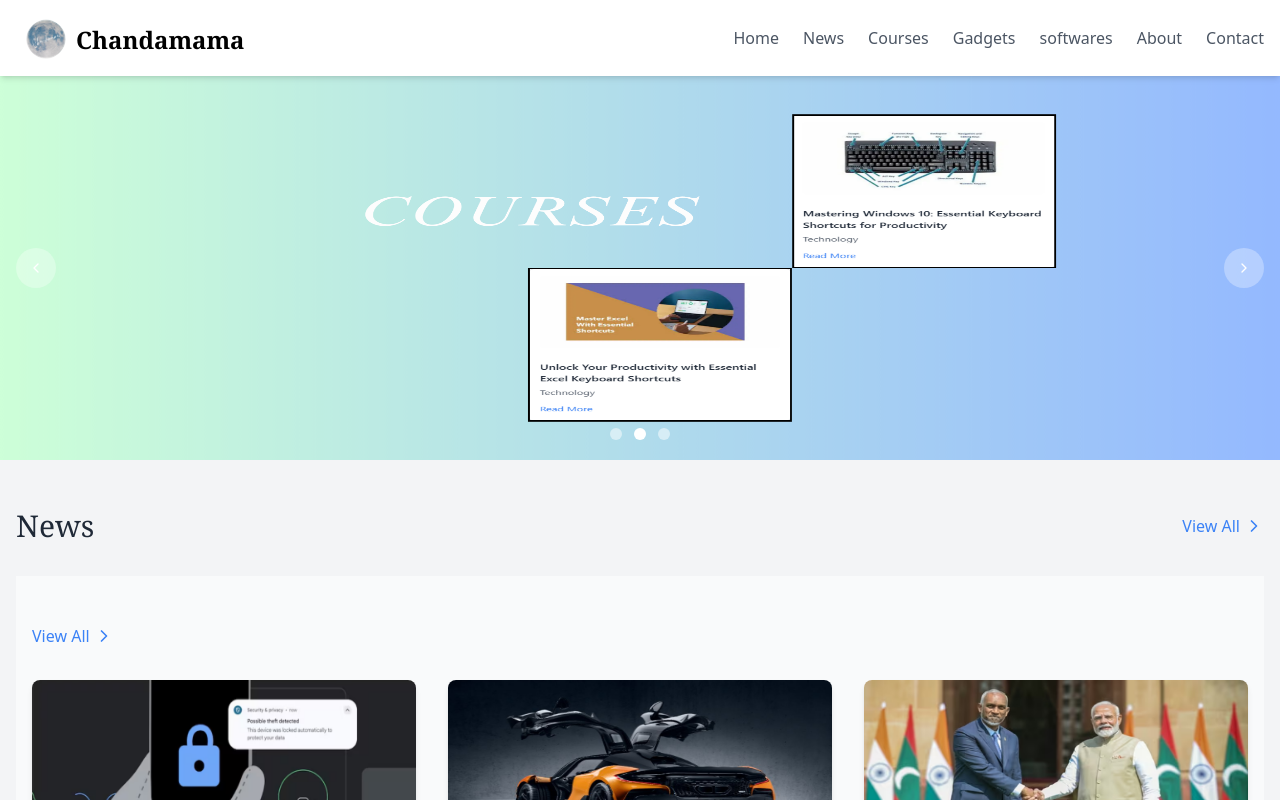
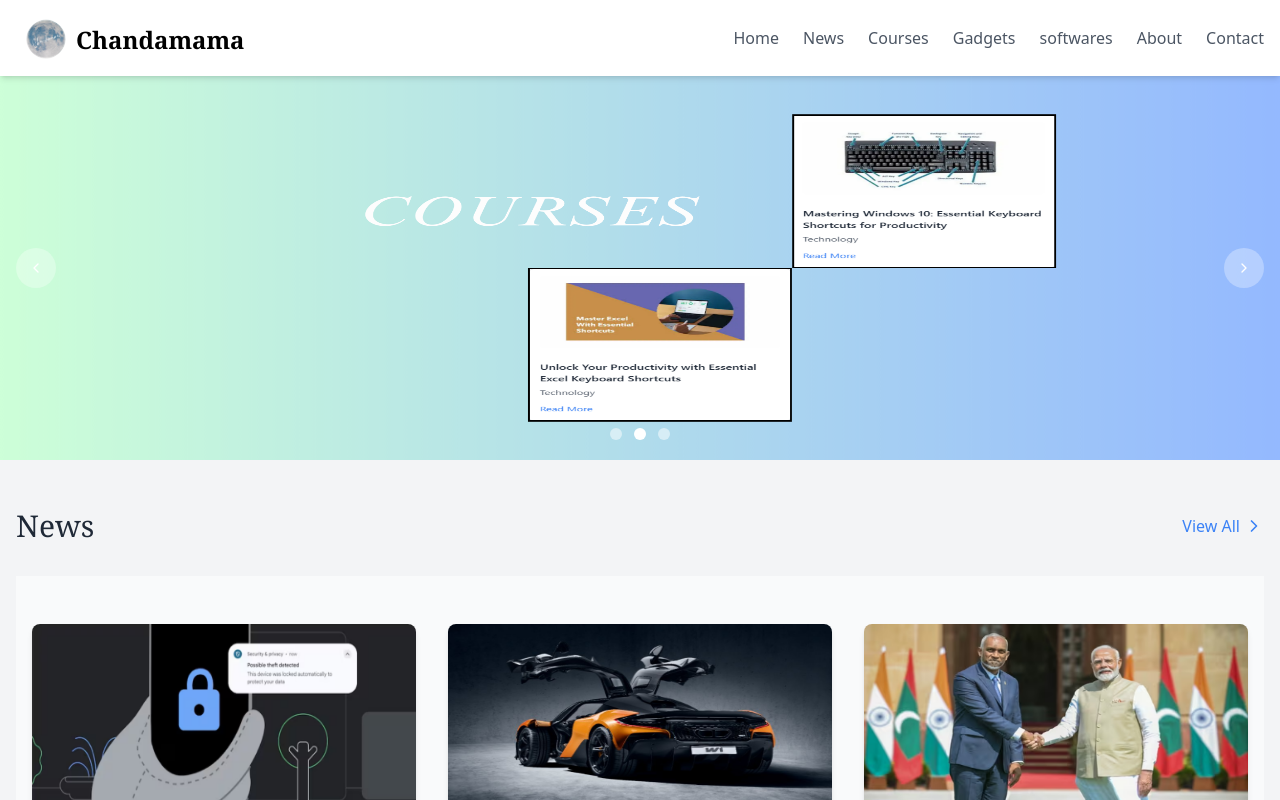
Before and after one commit to vamshichi/chandamama.tech, a Next.js app: page / in a window 1280 px wide. Shown: the top 800 px of the page. Built offline with nearby package versions, Linux system fonts and the light colour scheme.

Commit message:
updated news in frontend

```diff
--- a/app/components/News/NewsGrid.tsx
+++ b/app/components/News/NewsGrid.tsx
@@ -37,9 +37,9 @@ export default function NewsGrid({ showViewAllButton = false, limit, currentSlug
   return (
     <section className="py-12 bg-gray-50">
       <div className="container mx-auto px-4">
-        {showHeading && (
+        {/* {showHeading && (
           <div className="flex justify-between items-center mb-8">
-            {/* <h2 className="text-3xl font-serif text-gray-800">Latest News</h2> */}
+            {/* <h2 className="text-3xl font-serif text-gray-800">Latest News</h2>
             {showViewAllButton && (
               <Link
                 href="/news"
@@ -50,7 +50,7 @@ export default function NewsGrid({ showViewAllButton = false, limit, currentSlug
               </Link>
             )}
           </div>
-        )}
+        )} */}
         <div className="grid grid-cols-1 sm:grid-cols-2 lg:grid-cols-3 gap-8">
           {displayedNews.map((news: NewsArticle) => (
             <NewsCard
```
